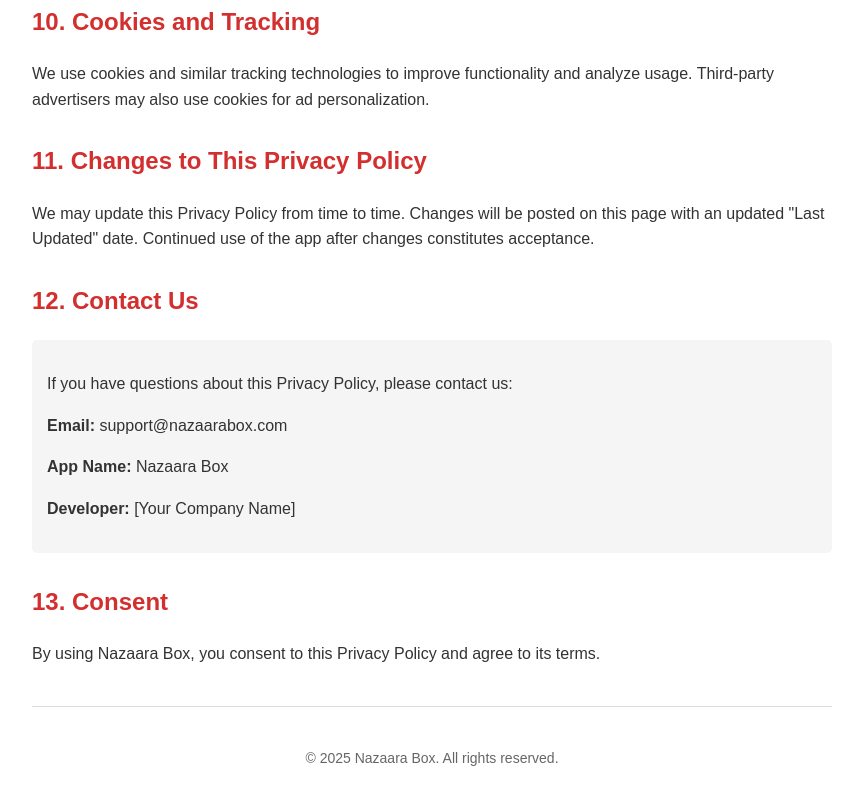
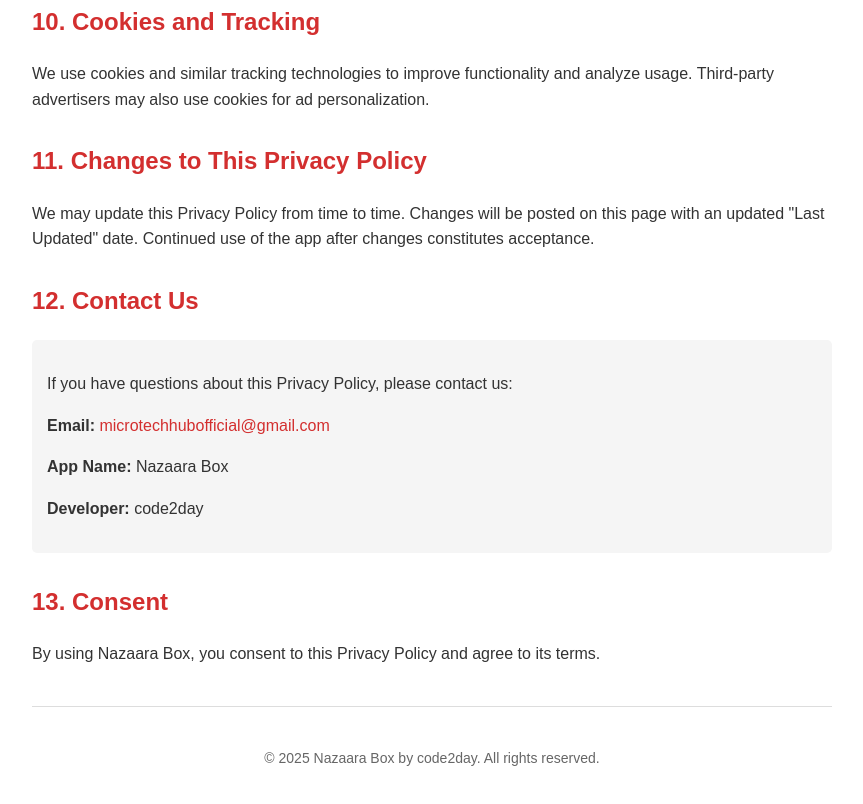
Before and after one commit to dr-tools-code/NazaaraBox-privacy, a plain HTML site: page index.html in a window 1280 px wide. Shown: the part 3083-3887 px from the top of the page, without its empty margins (208-1071 px from the left). Drawn offline with Linux system fonts and the light colour scheme.

Commit message:
Update index.html

```diff
--- a/index.html
+++ b/index.html
@@ -172,9 +172,9 @@
     <h2>12. Contact Us</h2>
     <div class="contact-box">
         <p>If you have questions about this Privacy Policy, please contact us:</p>
-        <p><strong>Email:</strong> support@nazaarabox.com</p>
+        <p><strong>Email:</strong> <a href="mailto:microtechhubofficial@gmail.com">microtechhubofficial@gmail.com</a></p>
         <p><strong>App Name:</strong> Nazaara Box</p>
-        <p><strong>Developer:</strong> [Your Company Name]</p>
+        <p><strong>Developer:</strong> code2day</p>
     </div>
 
     <h2>13. Consent</h2>
@@ -182,7 +182,7 @@
 
     <hr style="margin: 40px 0; border: none; border-top: 1px solid #ddd;">
     <p style="text-align: center; color: #666; font-size: 14px;">
-        © 2025 Nazaara Box. All rights reserved.
+        © 2025 Nazaara Box by code2day. All rights reserved.
     </p>
 </body>
 </html>
```
